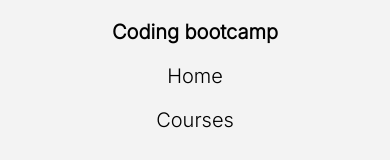
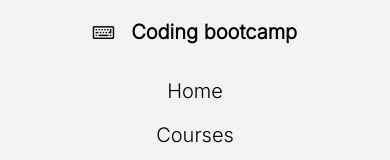
Before and after one commit to professional-procrastinator/Incog-Mark-V, a React (Create React App) app: page / in a window 390 px wide. Shown: the top 160 px of the page. Built offline with nearby package versions, Linux system fonts and the light colour scheme.

Commit message:
added home-app-hero-main with responsiveness

```diff
--- a/public/index.html
+++ b/public/index.html
@@ -9,35 +9,13 @@
       name="description"
       content="A coding bootcamp for you! "
     />
+    <link rel='stylesheet' href='https://cdnjs.cloudflare.com/ajax/libs/font-awesome/4.7.0/css/font-awesome.min.css' />
     <link rel="apple-touch-icon" href="%PUBLIC_URL%/logo192.png" />
-    <!--
-      manifest.json provides metadata used when your web app is installed on a
-      user's mobile device or desktop. See https://developers.google.com/web/fundamentals/web-app-manifest/
-    -->
     <link rel="manifest" href="%PUBLIC_URL%/manifest.json" />
-    <!--
-      Notice the use of %PUBLIC_URL% in the tags above.
-      It will be replaced with the URL of the `public` folder during the build.
-      Only files inside the `public` folder can be referenced from the HTML.
-
-      Unlike "/favicon.ico" or "favicon.ico", "%PUBLIC_URL%/favicon.ico" will
-      work correctly both with client-side routing and a non-root public URL.
-      Learn how to configure a non-root public URL by running `npm run build`.
-    -->
-    <title>React App</title>
+    <title>Coding bootcamp</title>
   </head>
   <body>
     <noscript>You need to enable JavaScript to run this app.</noscript>
     <div id="root"></div>
-    <!--
-      This HTML file is a template.
-      If you open it directly in the browser, you will see an empty page.
-
-      You can add webfonts, meta tags, or analytics to this file.
-      The build step will place the bundled scripts into the <body> tag.
-
-      To begin the development, run `npm start` or `yarn start`.
-      To create a production bundle, use `npm run build` or `yarn build`.
-    -->
   </body>
 </html>
--- a/src/Header.js
+++ b/src/Header.js
@@ -7,7 +7,7 @@ export const Header = ( { title } ) => {
   return (
     <header className='header'>
       <div className='headerLeftArea'>
-        <div className='title'>{ title }</div>
+        <div className='title'><i className="fa fa-keyboard-o" aria-hidden="true"></i> &nbsp; { title }</div>
       </div>
       <div className='headerRightArea'>
         <nav className='nav'>
--- a/src/header.css
+++ b/src/header.css
@@ -15,6 +15,7 @@
     padding: 20px;
   }
   .title {
+    margin: auto;
     margin-bottom: 15px;
   }
   .navListItem {
@@ -34,7 +35,7 @@
 
 .navList {
   display: flex;
-  justify-content: space-between;
+  justify-content: center;
 }
 
 .navListItem {
@@ -46,3 +47,8 @@
   color: black;
   text-decoration: none;
 }
+
+.headerLeftArea {
+  display: flex;
+  justify-content: space-between;
+}
```
